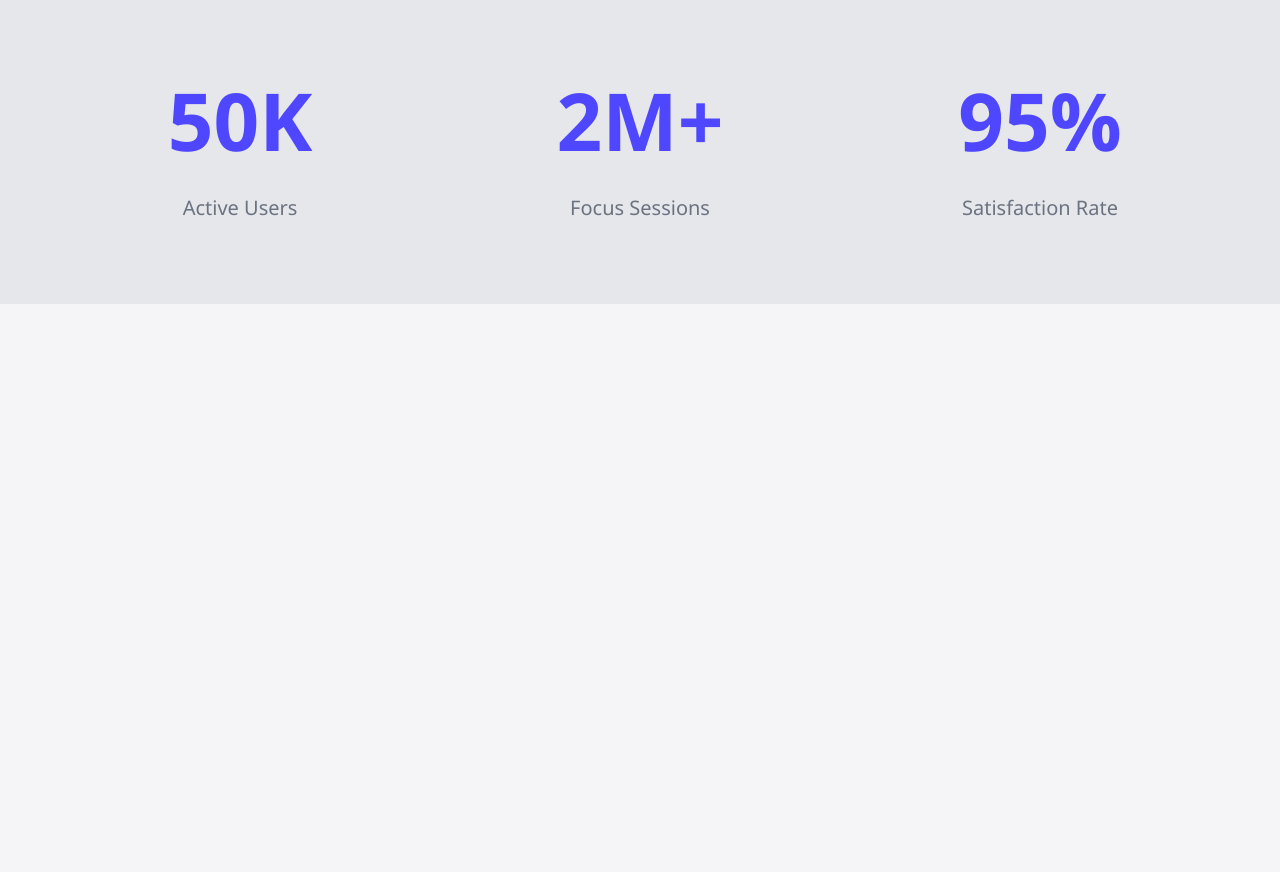
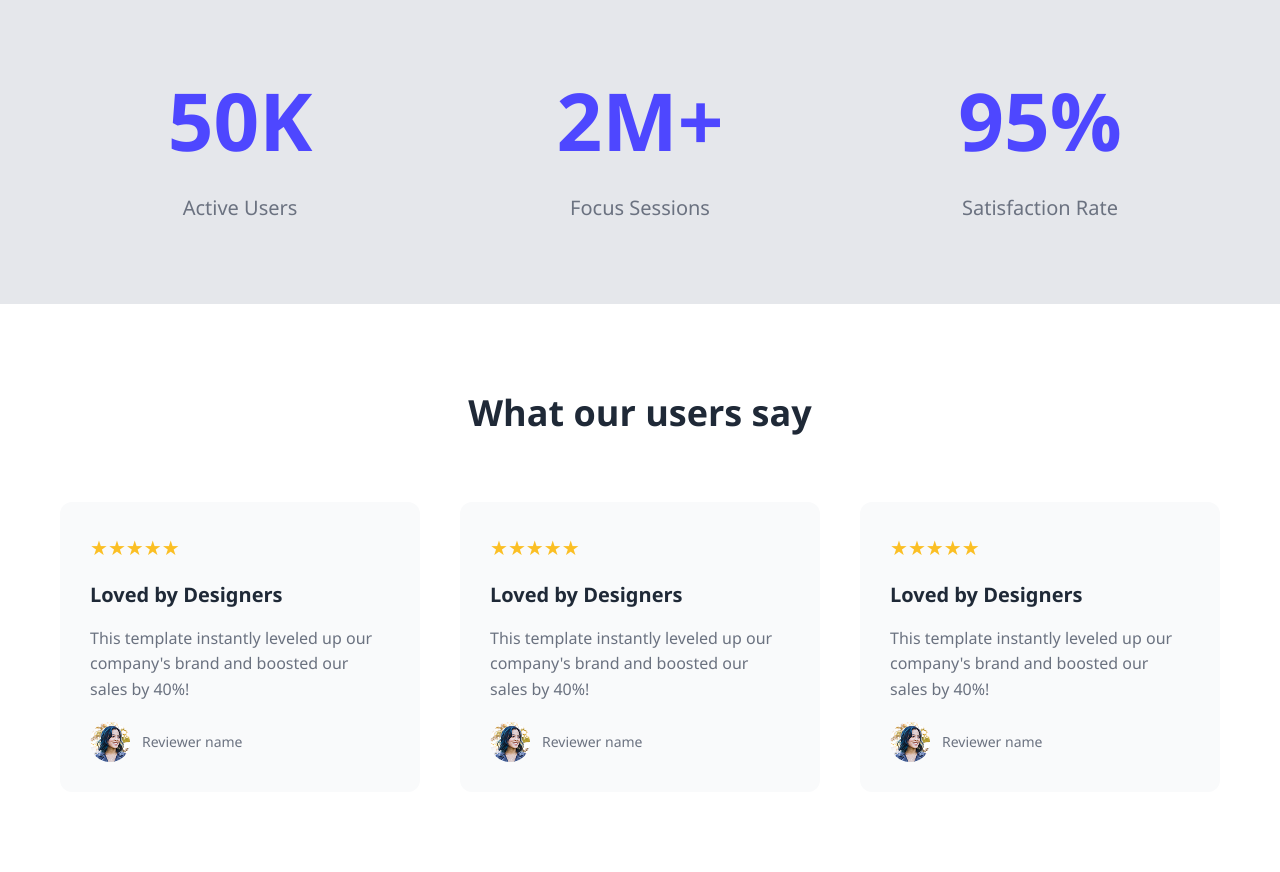
Before and after one commit to venomsami/first-assignment, a plain HTML site: page index.html in a window 1280 px wide. Shown: the part 1438-2310 px from the top of the page. Before the commit the page ends 1742 px from the top, so only its background shows below. Drawn offline with Linux system fonts and the light colour scheme.

Commit message:
Testimonial section added

```diff
--- a/index.html
+++ b/index.html
@@ -61,3 +61,38 @@
             </div>
         </div>
     </section>
+<!-- Testimonials Section -->
+    <section class="testimonials-section">
+        <div class="container">
+            <h2 class="testimonials-title">What our users say</h2>
+            <div class="testimonials-grid">
+                <div class="testimonial-item">
+                    <div class="stars">★★★★★</div>
+                    <h3>Loved by Designers</h3>
+                    <p>This template instantly leveled up our company's brand and boosted our sales by 40%!</p>
+                    <div class="reviewer">
+                        <img src="images/avatar.png" alt="Reviewer" class="reviewer-img">
+                        <span class="reviewer-name">Reviewer name</span>
+                    </div>
+                </div>
+                <div class="testimonial-item">
+                    <div class="stars">★★★★★</div>
+                    <h3>Loved by Designers</h3>
+                    <p>This template instantly leveled up our company's brand and boosted our sales by 40%!</p>
+                    <div class="reviewer">
+                        <img src="images/avatar.png" alt="Reviewer" class="reviewer-img">
+                        <span class="reviewer-name">Reviewer name</span>
+                    </div>
+                </div>
+                <div class="testimonial-item">
+                    <div class="stars">★★★★★</div>
+                    <h3>Loved by Designers</h3>
+                    <p>This template instantly leveled up our company's brand and boosted our sales by 40%!</p>
+                    <div class="reviewer">
+                        <img src="images/avatar.png" alt="Reviewer" class="reviewer-img">
+                        <span class="reviewer-name">Reviewer name</span>
+                    </div>
+                </div>
+            </div>
+        </div>
+    </section>
--- a/styles.css
+++ b/styles.css
@@ -184,3 +184,67 @@ body {
     color: #6b7280;
     font-weight: 500;
 }
+/* Testimonials Section */
+.testimonials-section {
+    background-color: white;
+    padding: 80px 0;
+}
+
+.testimonials-title {
+    font-size: 36px;
+    font-weight: bold;
+    color: #1f2937;
+    text-align: center;
+    margin-bottom: 60px;
+}
+
+.testimonials-grid {
+    display: grid;
+    grid-template-columns: repeat(3, 1fr);
+    gap: 40px;
+}
+
+.testimonial-item {
+    background-color: #f9fafb;
+    padding: 30px;
+    border-radius: 12px;
+    text-align: left;
+}
+
+.stars {
+    color: #fbbf24;
+    font-size: 20px;
+    margin-bottom: 15px;
+}
+
+.testimonial-item h3 {
+    font-size: 20px;
+    font-weight: bold;
+    color: #1f2937;
+    margin-bottom: 15px;
+}
+
+.testimonial-item p {
+    font-size: 16px;
+    color: #6b7280;
+    margin-bottom: 20px;
+    line-height: 1.6;
+}
+
+.reviewer {
+    display: flex;
+    align-items: center;
+    gap: 12px;
+}
+
+.reviewer-img {
+    width: 40px;
+    height: 40px;
+    border-radius: 50%;
+    object-fit: cover;
+}
+
+.reviewer-name {
+    font-size: 14px;
+    color: #6b7280;
+}
```
